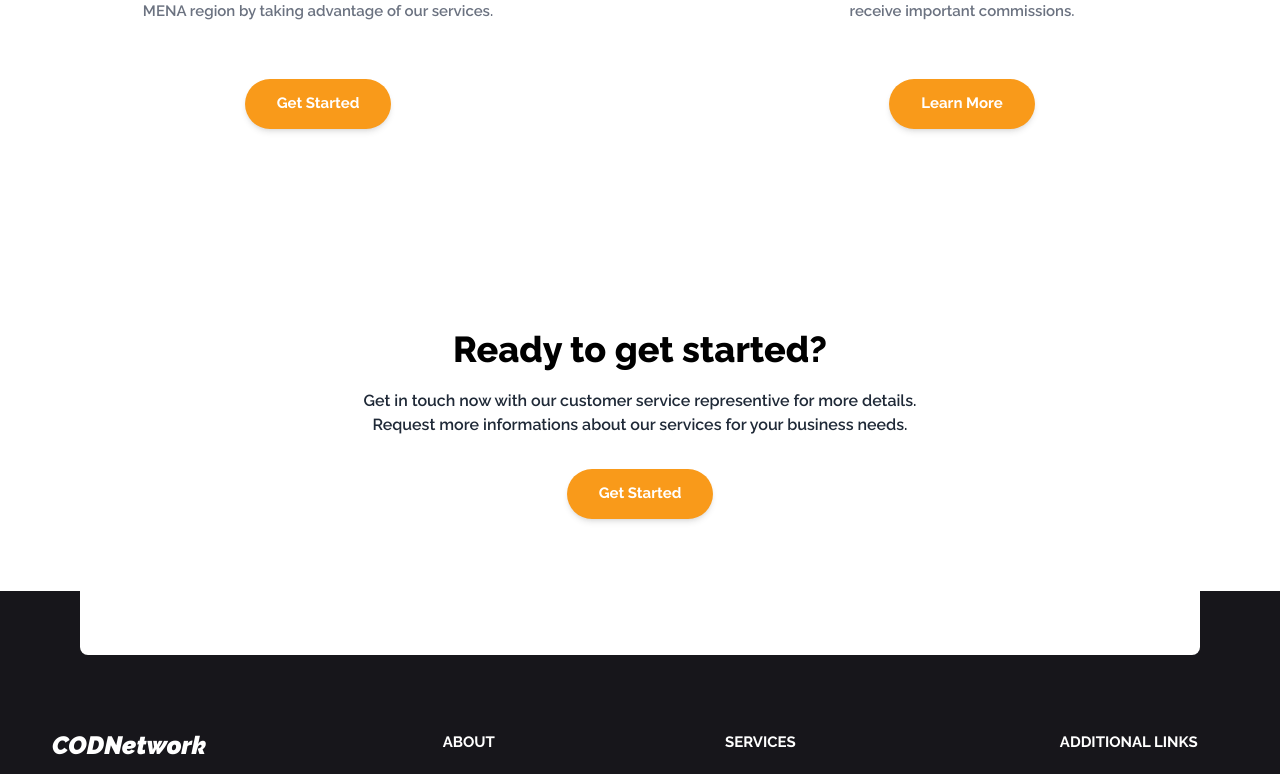
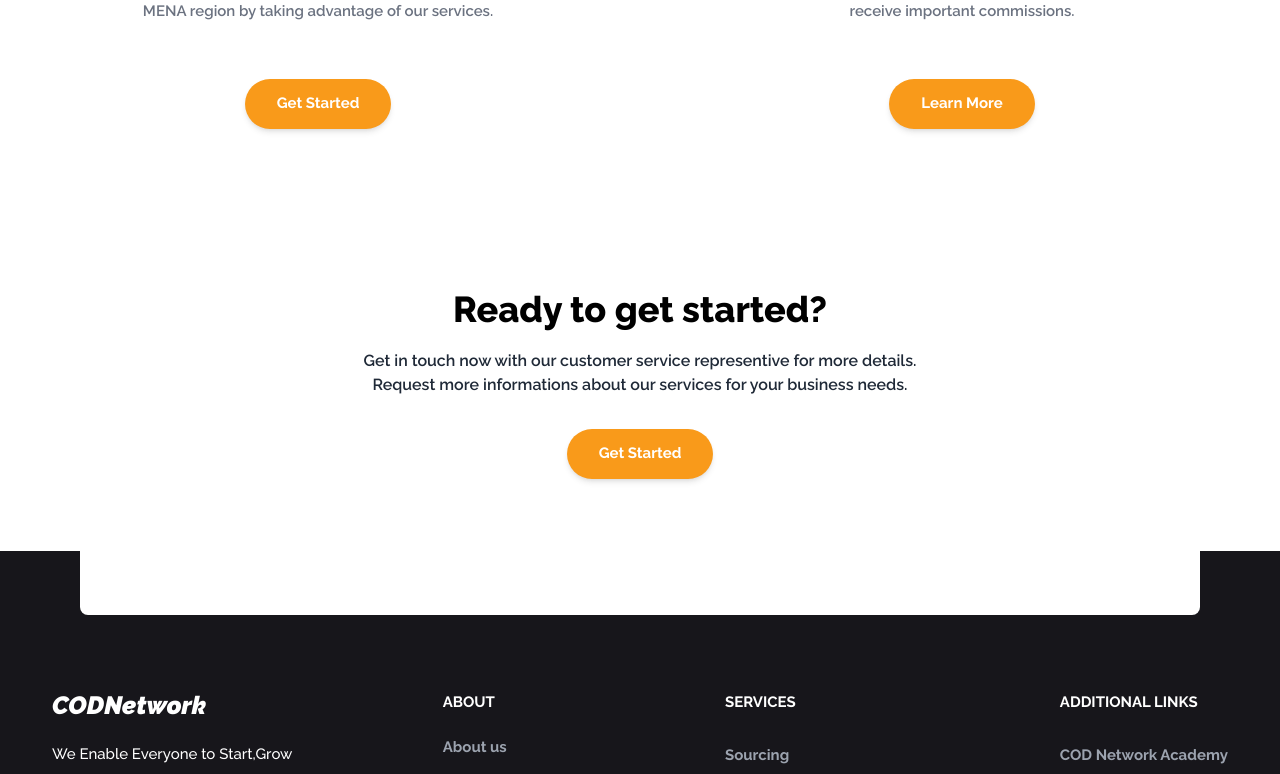
Before and after one commit to githubusefull/cod-network, a React (Vite) app: page / in a window 1280 px wide. Shown: the part 1208-1982 px from the top of the page. Built offline with nearby package versions, Linux system fonts and the light colour scheme; a web font is replaced by a local one.

Commit message:
navbar issue

```diff
--- a/src/components/Contents/Joinus.jsx
+++ b/src/components/Contents/Joinus.jsx
@@ -2,7 +2,7 @@
 const Joinus = () => {
 
   return (
-    <div className="mx-20">
+    <div className="mx-5">
       <div className="bg-white p-10 h-full  mt-10 font-[600] rounded-t-lg ">
         <div className="flex justify-center text-center  font-[500] text-black">
           <div className="text-cente">
--- a/src/components/Contents/Ready.jsx
+++ b/src/components/Contents/Ready.jsx
@@ -1,7 +1,7 @@
 const Ready = () => {
   return (
-    <div className="mx-20">
-      <div className="bg-white p-10 h-full  mt-10 font-[600] rounded-t-lg ">
+    <div className="mx-0">
+      <div className="bg-white p-10 h-full  font-[600] rounded-t-lg ">
         <div className="flex justify-center text-center p-8 font-[500] text-black">
           <div className="text-cente">
             <span className="font-[800] text-center text-4xl">
--- a/src/components/NavBar/NavBar.jsx
+++ b/src/components/NavBar/NavBar.jsx
@@ -117,7 +117,7 @@ function NavBar() {
         }
          </div>
          <div className={menuIcon ?
-        'md:hidden absolute top-[90px]  right-0 left-0  justify-center w-full h-screen ease-in bg-white duration-300'
+        'md:hidden absolute top-[79px]  right-0 left-0  justify-center w-full h-screen ease-in bg-white duration-300'
         :
         'md:hidden absolute top-[100px]  right-0 left-[-100%] flex justify-center items-center w-full h-screen  ease-in duration-300'
         }>
@@ -135,11 +135,11 @@ function NavBar() {
         <li className="inline-flex items-center cursor-pointer">
           <p onClick={handleServices}>Services</p>
           <div className={services ?
-        'md:hidden mt-10 absolute top-[100px] right-0 left-0  justify-center w-full h-screen ease-in duration-300 bg-orange text-black'
+        'md:hidden absolute top-[155px] right-0 left-0  justify-center w-full h-screen ease-in duration-300 bg-orange text-black'
         :
         'md:hidden absolute top-[100px] right-0 left-[-100%] flex justify-center items-center w-full h-screen  ease-in duration-300'
         }>
-          <div className='w-full text-center'>
+          <div className='w-full text-start ml-20'>
      <ul className="font-[800] text-1xl text-white">
           <li className="mt-2" onClick={handleSmall}>
             <Link to="/sourcing">- Sourcing</Link>
```
